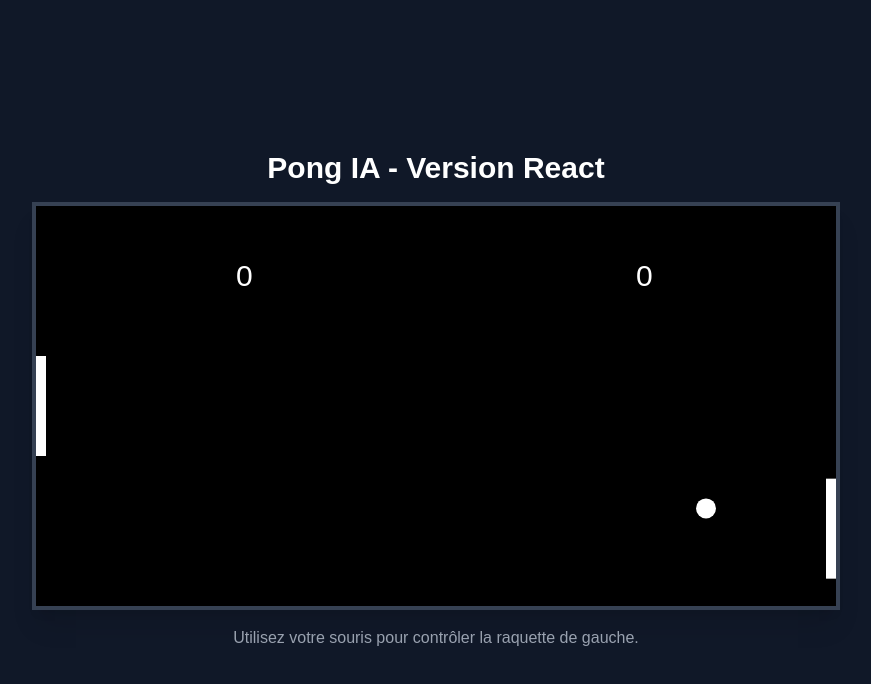
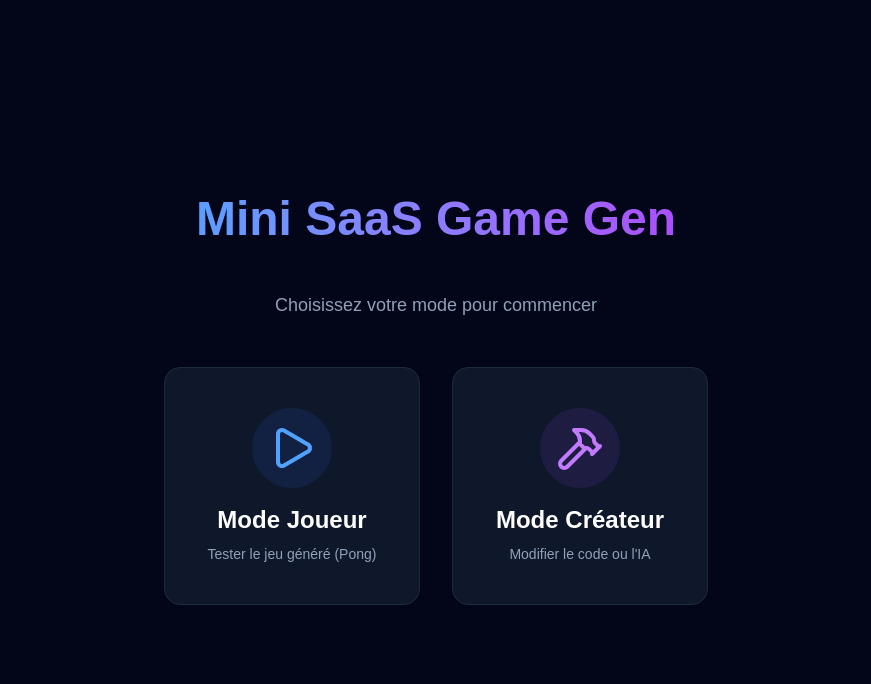
Before and after one commit to Aymeri38/mini-saas-game-gen, a Next.js app: page / in a window 1280 px wide. Shown: the top 684 px of the page, without its empty margins (204-1075 px from the left). Built offline with nearby package versions, Linux system fonts and the light colour scheme.

Commit message:
Update page.tsx

```diff
--- a/app/page.tsx
+++ b/app/page.tsx
@@ -1,142 +1,77 @@
+// app/page.tsx
 "use client";
 
-import { useEffect, useRef } from "react";
+import { useState } from "react";
+import { Play, Hammer, User, Code2 } from "lucide-react";
+import PongGame from "@/components/PongGame"; // Import du jeu qu'on vient de créer
 
-export default function PongGame() {
-  const canvasRef = useRef<HTMLCanvasElement>(null);
-
-  useEffect(() => {
-    const canvas = canvasRef.current;
-    if (!canvas) return;
-
-    const ctx = canvas.getContext("2d");
-    if (!ctx) return;
-
-    // Configuration du jeu
-    const ball = { x: 400, y: 200, dx: 4, dy: 4, radius: 10 };
-    const paddleHeight = 100;
-    const paddleWidth = 10;
-    const player = { x: 0, y: 150, score: 0 };
-    const computer = { x: 790, y: 150, score: 0 };
-
-    // Logique de dessin
-    const drawRect = (x: number, y: number, w: number, h: number, color: string) => {
-      ctx.fillStyle = color;
-      ctx.fillRect(x, y, w, h);
-    };
-
-    const drawCircle = (x: number, y: number, r: number, color: string) => {
-      ctx.fillStyle = color;
-      ctx.beginPath();
-      ctx.arc(x, y, r, 0, Math.PI * 2, false);
-      ctx.closePath();
-      ctx.fill();
-    };
-
-    const drawText = (text: string, x: number, y: number) => {
-      ctx.fillStyle = "#FFF";
-      ctx.font = "30px Arial";
-      ctx.fillText(text, x, y);
-    };
-
-    // Logique de mise à jour (boucle de jeu)
-    const update = () => {
-      // Déplacement de la balle
-      ball.x += ball.dx;
-      ball.y += ball.dy;
-
-      // Rebond haut et bas
-      if (ball.y + ball.radius > canvas.height || ball.y - ball.radius < 0) {
-        ball.dy = -ball.dy;
-      }
-
-      // IA basique pour l'ordinateur
-      const computerLevel = 0.1;
-      computer.y += (ball.y - (computer.y + paddleHeight / 2)) * computerLevel;
-
-      // Détection de collision raquettes
-      let playerPaddle = ball.x < canvas.width / 2 ? player : computer;
-
-      if (
-        ball.x - ball.radius < playerPaddle.x + paddleWidth &&
-        ball.x + ball.radius > playerPaddle.x &&
-        ball.y + ball.radius > playerPaddle.y &&
-        ball.y - ball.radius < playerPaddle.y + paddleHeight
-      ) {
-        // Inverse la direction et accélère un peu
-        let collidePoint = ball.y - (playerPaddle.y + paddleHeight / 2);
-        collidePoint = collidePoint / (paddleHeight / 2);
-        let angleRad = (Math.PI / 4) * collidePoint;
-        let direction = ball.x < canvas.width / 2 ? 1 : -1;
-
-        ball.dx = direction * 4 * 1.5; // Vitesse après impact
-        ball.dy = 4 * Math.sin(angleRad) * 1.5;
-      }
-
-      // Gestion des points
-      if (ball.x - ball.radius < 0) {
-        computer.score++;
-        resetBall();
-      } else if (ball.x + ball.radius > canvas.width) {
-        player.score++;
-        resetBall();
-      }
-    };
-
-    const resetBall = () => {
-      ball.x = canvas.width / 2;
-      ball.y = canvas.height / 2;
-      ball.dx = -ball.dx;
-    };
-
-    const render = () => {
-      // Nettoyer le canvas
-      drawRect(0, 0, canvas.width, canvas.height, "#000");
-
-      // Dessiner les éléments
-      drawText(player.score.toString(), canvas.width / 4, canvas.height / 5);
-      drawText(computer.score.toString(), (3 * canvas.width) / 4, canvas.height / 5);
-
-      drawRect(player.x, player.y, paddleWidth, paddleHeight, "#FFF");
-      drawRect(computer.x, computer.y, paddleWidth, paddleHeight, "#FFF");
-      drawCircle(ball.x, ball.y, ball.radius, "#FFF");
-    };
-
-    const gameLoop = () => {
-      update();
-      render();
-      requestAnimationFrame(gameLoop);
-    };
-
-    // Contrôle Souris
-    const handleMouseMove = (evt: MouseEvent) => {
-      const rect = canvas.getBoundingClientRect();
-      player.y = evt.clientY - rect.top - paddleHeight / 2;
-    };
-
-    canvas.addEventListener("mousemove", handleMouseMove);
-
-    // Lancer le jeu
-    gameLoop();
-
-    // Nettoyage quand on quitte la page
-    return () => {
-      canvas.removeEventListener("mousemove", handleMouseMove);
-    };
-  }, []);
+export default function Home() {
+  // Gestion de l'état : 'menu', 'game', ou 'dev'
+  const [mode, setMode] = useState<'menu' | 'game' | 'dev'>('menu');
 
   return (
-    <div className="flex min-h-screen flex-col items-center justify-center bg-gray-900 p-8">
-      <h1 className="mb-4 text-3xl font-bold text-white">Pong IA - Version React</h1>
-      <div className="border-4 border-gray-700 shadow-xl">
-        <canvas
-          ref={canvasRef}
-          width={800}
-          height={400}
-          className="bg-black cursor-none block"
-        />
-      </div>
-      <p className="mt-4 text-gray-400">Utilisez votre souris pour contrôler la raquette de gauche.</p>
-    </div>
+    <main className="flex min-h-screen flex-col items-center justify-center p-8 bg-slate-950 text-white">
+
+      {/* --- AFFICHAGE DU MENU PRINCIPAL --- */}
+      {mode === 'menu' && (
+        <div className="text-center space-y-12">
+          <h1 className="text-5xl font-extrabold bg-gradient-to-r from-blue-400 to-purple-500 bg-clip-text text-transparent">
+            Mini SaaS Game Gen
+          </h1>
+          <p className="text-slate-400 text-lg">Choisissez votre mode pour commencer</p>
+
+          <div className="grid grid-cols-1 md:grid-cols-2 gap-8 mt-8">
+
+            {/* Carte Mode JOUEUR */}
+            <button
+              onClick={() => setMode('game')}
+              className="group flex flex-col items-center p-10 bg-slate-900 border border-slate-800 rounded-2xl hover:border-blue-500 hover:bg-slate-800 transition-all duration-300 w-64"
+            >
+              <div className="p-4 bg-blue-500/10 rounded-full mb-4 group-hover:scale-110 transition">
+                <Play size={48} className="text-blue-400" />
+              </div>
+              <h2 className="text-2xl font-bold mb-2">Mode Joueur</h2>
+              <p className="text-sm text-slate-400">Tester le jeu généré (Pong)</p>
+            </button>
+
+            {/* Carte Mode CREATEUR/DEV */}
+            <button
+              onClick={() => setMode('dev')}
+              className="group flex flex-col items-center p-10 bg-slate-900 border border-slate-800 rounded-2xl hover:border-purple-500 hover:bg-slate-800 transition-all duration-300 w-64"
+            >
+              <div className="p-4 bg-purple-500/10 rounded-full mb-4 group-hover:scale-110 transition">
+                <Hammer size={48} className="text-purple-400" />
+              </div>
+              <h2 className="text-2xl font-bold mb-2">Mode Créateur</h2>
+              <p className="text-sm text-slate-400">Modifier le code ou l'IA</p>
+            </button>
+
+          </div>
+        </div>
+      )}
+
+      {/* --- AFFICHAGE DU JEU (Pong) --- */}
+      {mode === 'game' && (
+        <PongGame onBack={() => setMode('menu')} />
+      )}
+
+      {/* --- AFFICHAGE DU MODE DEV (Placeholder) --- */}
+      {mode === 'dev' && (
+        <div className="flex flex-col items-center space-y-6">
+          <Code2 size={64} className="text-slate-600" />
+          <h2 className="text-3xl font-bold">Espace Développeur</h2>
+          <p className="text-slate-400 max-w-md text-center">
+            Ici, vous pourrez bientôt configurer les paramètres de génération de l'IA ou modifier les assets du jeu.
+          </p>
+          <button
+            onClick={() => setMode('menu')}
+            className="px-6 py-2 border border-slate-600 rounded hover:bg-slate-800 transition"
+          >
+            Retour au menu
+          </button>
+        </div>
+      )}
+
+    </main>
   );
 }
```
